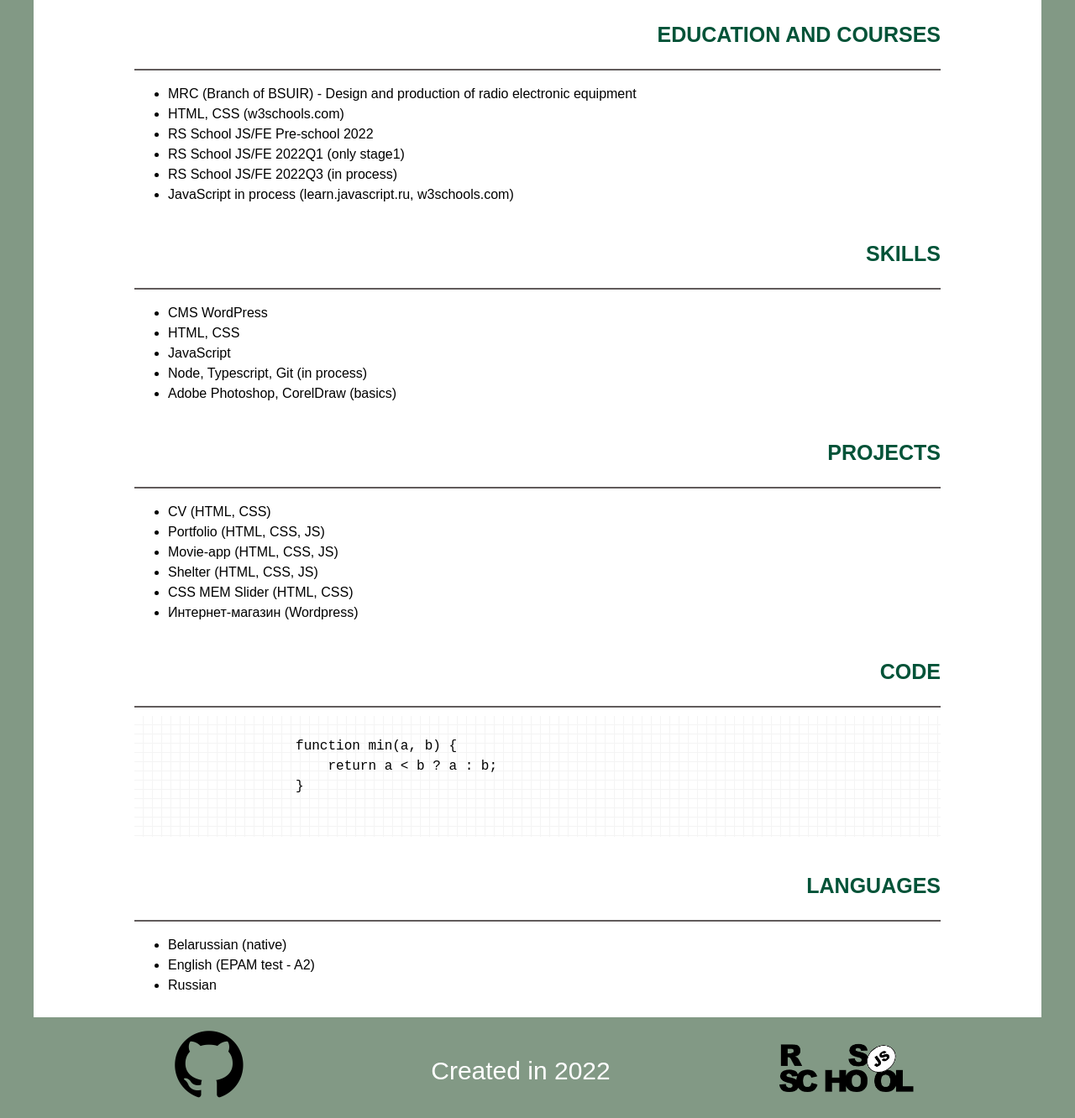
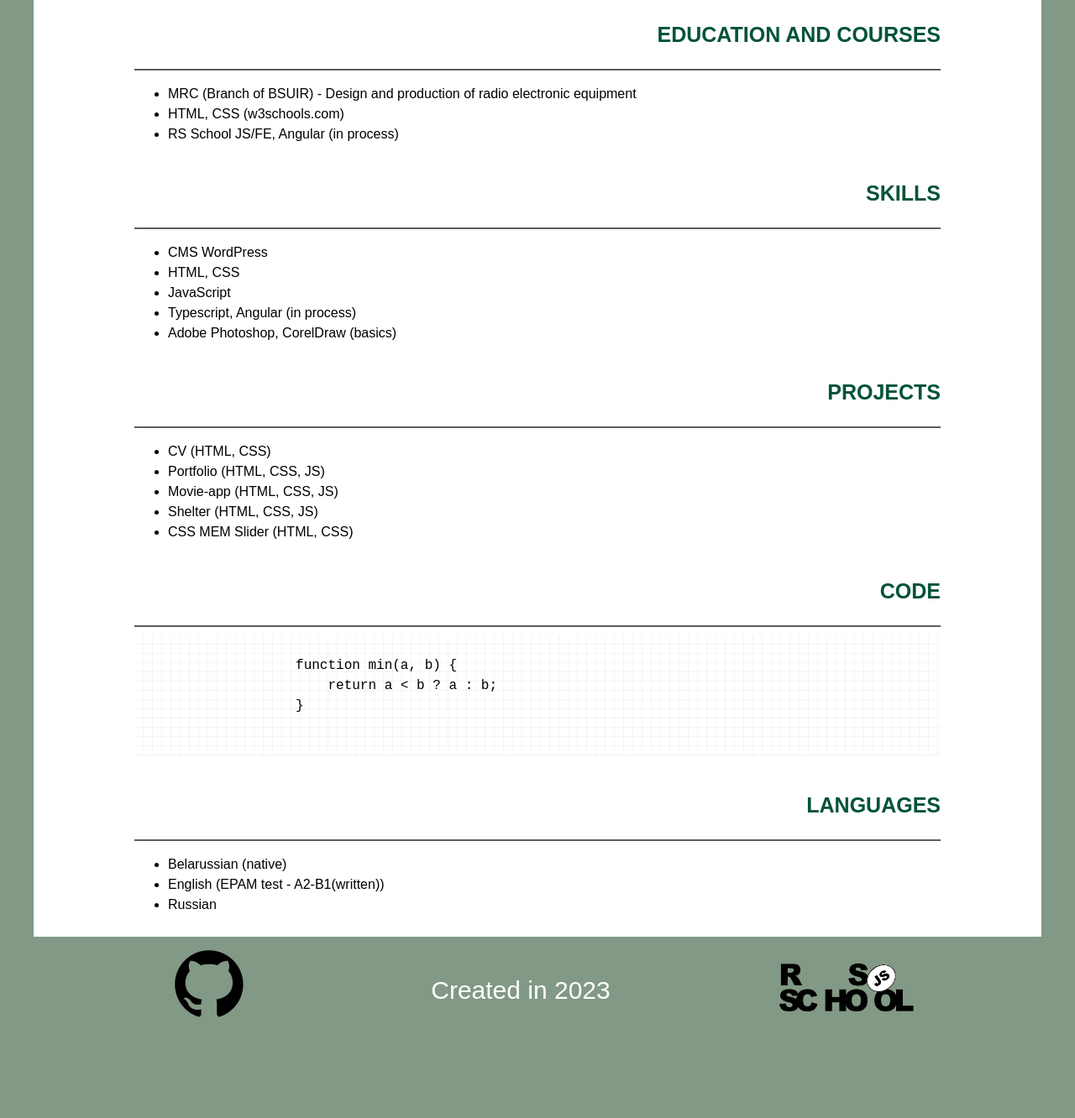
Before and after one commit to alyonakhvalko/rsschool-cv, a plain HTML site: page index.html in a window 1280 px wide. Shown: the part 674-2006 px from the top of the page at 84% size. After the commit the page ends 1917 px from the top, so only its background shows below. Drawn offline with Linux system fonts and the light colour scheme.

Commit message:
feat: correct

```diff
--- a/index.html
+++ b/index.html
@@ -25,10 +25,8 @@
         </nav>
     </div>
     </header>
-
     <main>
     <div class="container main-container">
-
         <section class="description">
             <div class="info">
                 <div class="foto"></div>
@@ -37,7 +35,7 @@
                     <div class="line"></div>
                     <div class="job">Future Front-end Developer</div>
                     <div class="about-me">
-                        I'm 30 years old, I work as a marketer and content-manager.
+                        I'm 31 years old, I work as a marketer and content-manager.
                         I create advertising and promotional booklets, an electronic catalog of products and fill the company's website.
                         Also I create websites and landing pages on CMS Wordpress, but it is not enough for me.
                         I want to study HTML, CSS, JS, Angular and get a high paying job in the future.
@@ -46,7 +44,6 @@
                 </div>
             </div>
         </section>
-
         <section class="contacts" id="index2">
             <h2 class="section-title">Contacts</h2>
             <div class="line-section"></div>
@@ -60,7 +57,6 @@
                 </ul>
             </div>
         </section>
-
         <section class="education" id="index3">
             <h2 class="section-title">Education and courses</h2>
             <div class="line-section"></div>
@@ -68,14 +64,10 @@
                 <ul>
                     <li>MRC (Branch of BSUIR) - Design and production of radio electronic equipment</li>
                     <li>HTML, CSS (w3schools.com)</li>
-                    <li>RS School JS/FE Pre-school 2022</li>
-                    <li>RS School JS/FE 2022Q1 (only stage1)</li>
-                    <li>RS School JS/FE 2022Q3 (in process)</li>
-                    <li>JavaScript in process (learn.javascript.ru, w3schools.com)</li>
+                    <li>RS School JS/FE, Angular (in process)</li>
                 </ul>
             </div>
         </section>
-
         <section class="skills" id="index4">
             <h2 class="section-title">Skills</h2>
             <div class="line-section"></div>
@@ -84,12 +76,11 @@
                     <li>CMS WordPress</li>
                     <li>HTML, CSS</li>
                     <li>JavaScript</li>
-                    <li>Node, Typescript, Git (in process)</li>
+                    <li>Typescript, Angular (in process)</li>
                     <li>Adobe Photoshop, CorelDraw (basics)</li>
                 </ul>
             </div>
         </section>
-
         <section class="projects" id="index5">
             <h2 class="section-title">Projects</h2>
             <div class="line-section"></div>
@@ -100,11 +91,9 @@
                     <li><a href="https://rolling-scopes-school.github.io/alyonakhvalko-JSFEPRESCHOOL/movie-app/" target="blanc">Movie-app (HTML, CSS, JS)</a></li>
                     <li><a href="https://rolling-scopes-school.github.io/alyonakhvalko-JSFE2022Q1/shelter/pages/main/index.html" target="blanc">Shelter (HTML, CSS, JS)</a></li>
                     <li><a href="https://alyonakhvalko.github.io/cssMemSlider/cssMemSlider/index.html" target="blanc">CSS MEM Slider (HTML, CSS)</a></li>
-                    <li><a href="https://terel.by/" target="blanc">Интернет-магазин (Wordpress)</a></li>
                 </ul>
             </div>
         </section>
-
         <section class="code" id="index6">
             <h2 class="section-title">Code</h2>
             <div class="line-section"></div>
@@ -118,32 +107,29 @@
                 </pre>
             </div>
         </section>
-
         <section class="languages" id="index7">
             <h2 class="section-title">Languages</h2>
             <div class="line-section"></div>
             <div class="section-description">
                 <ul>
                     <li>Belarussian (native)</li>
-                    <li>English (EPAM test - A2)</li>
+                    <li>English (EPAM test - A2-B1(written))</li>
                     <li>Russian</li>
                 </ul>
             </div>
         </section>
     </div>
     </main>
-
     <footer>
         <div class="container footer">
             <div class="github-logo">
                 <a href="https://github.com/alyonakhvalko" target="blanc"><img width="100" alt="github-logo" src="assets/github.png"></a>
             </div>
-            <div class="date">Created in 2022</div>
+            <div class="date">Created in 2023</div>
             <div class="rss-logo">
                 <a href="https://rs.school/js/" target="blanc"><img width="160" alt="rss-logo" src="assets/rss.png"></a>
             </div>
         </div>
     </footer>
-
 </body>
 </html>
```
Also changed, not shown: style.css (line endings or trailing spaces).
